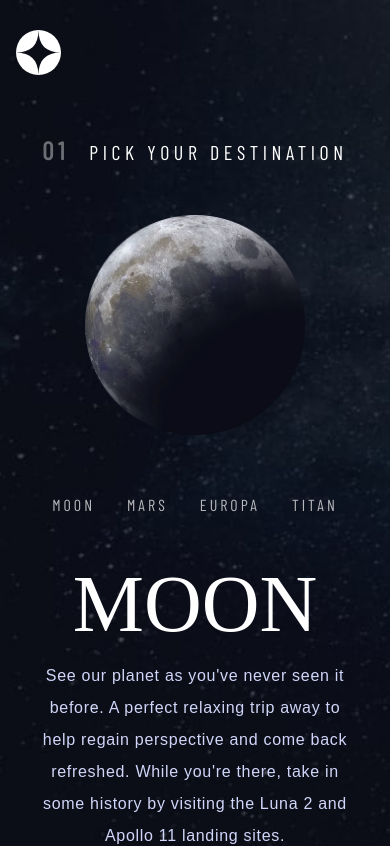
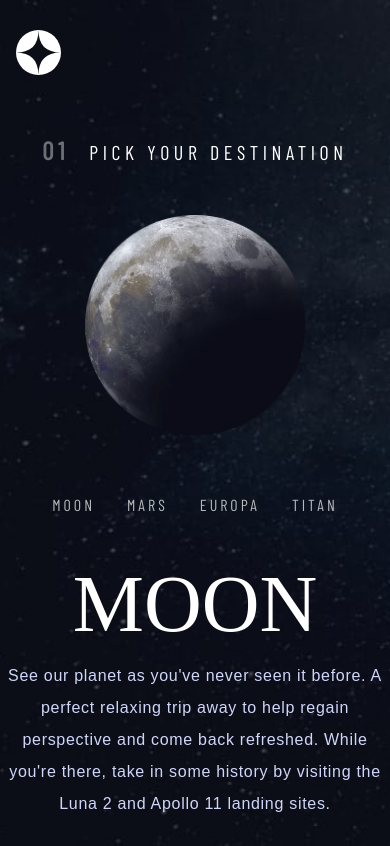
Before and after one commit to paulinagadea/Space-Travel-Page, a React (Create React App) app: page /destination in a window 390 px wide. Shown: the top 846 px of the page. Built offline with nearby package versions, Linux system fonts and the light colour scheme; the HTML template or start-up script is replaced by a standard one; a web font is replaced by a local one.

Commit message:
destination corrections

```diff
--- a/src/components/destination/Destination.module.css
+++ b/src/components/destination/Destination.module.css
@@ -167,6 +167,10 @@
         gap: 2%;
     }
 
+    .info p {
+        width: 100%;
+    }
+
     .data h4 {
         font-size: 23px;
     }
```
